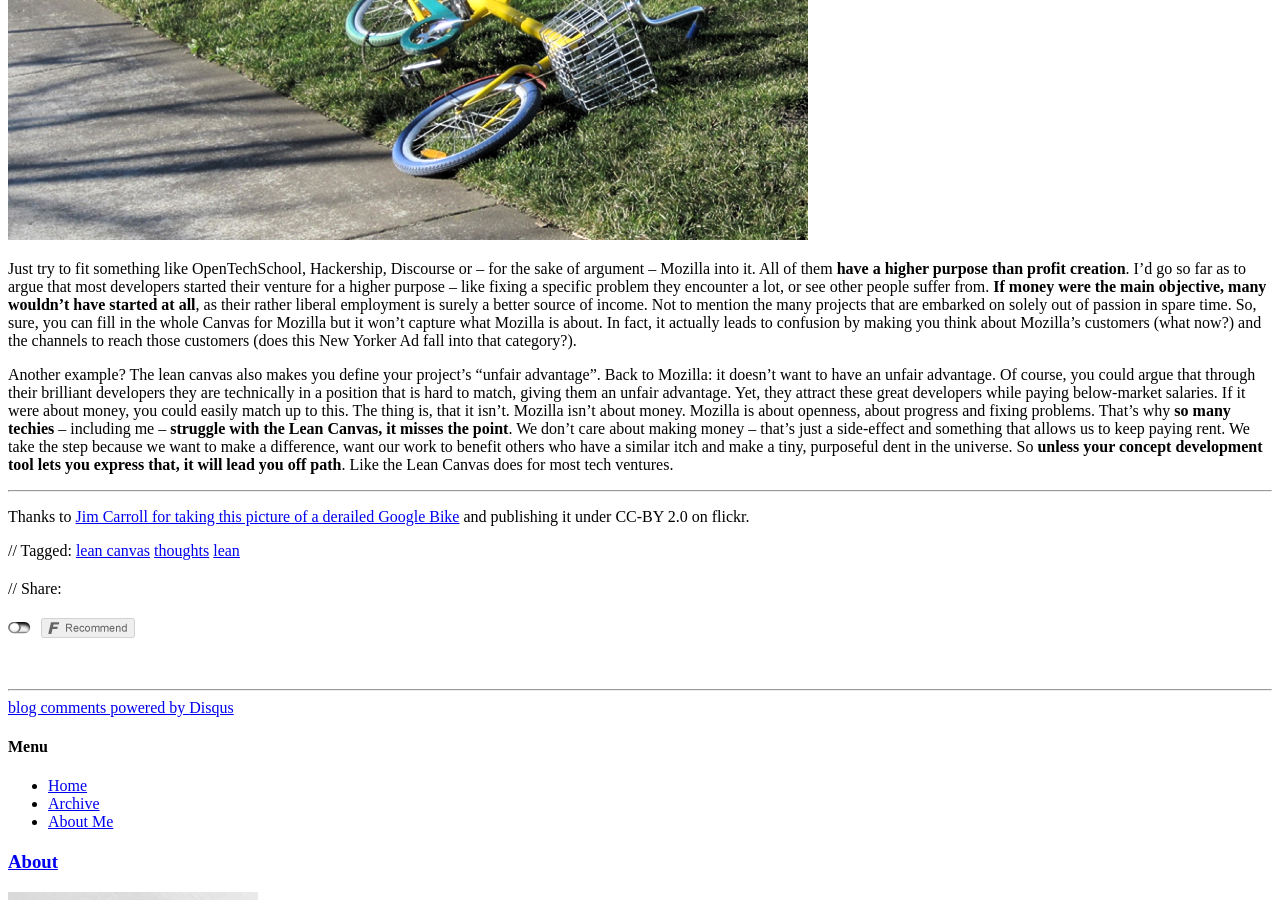
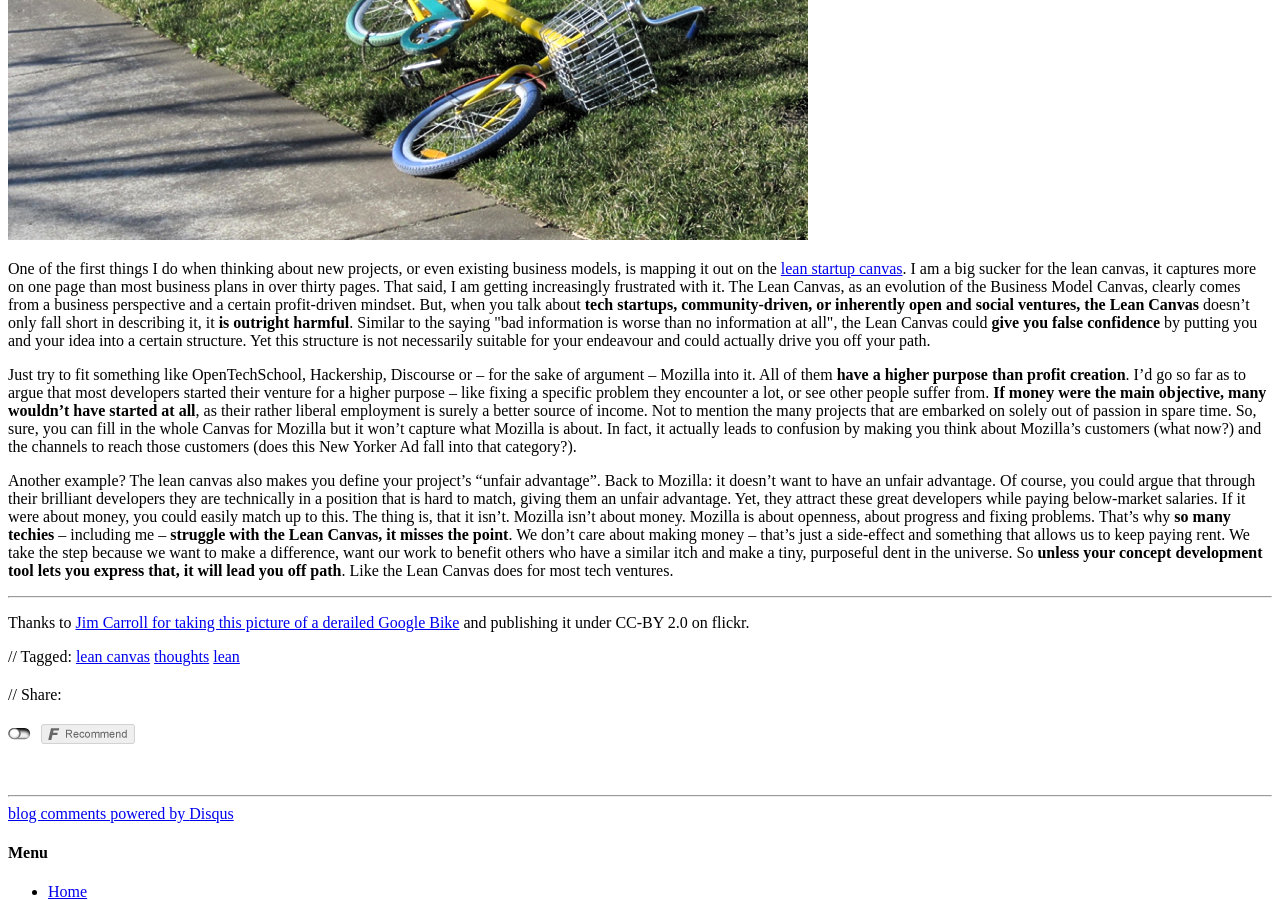
Before and after one commit to gnunicorn/blog, a Jekyll site: the page built from _posts/2014-07-21-warning-lean-startup-canvas-may-derail-your-tech-venture.md, in a window 1280 px wide and 900 px high, scrolled down 318 px. Built offline with Jekyll 4.4.1, drawn with Linux system fonts in a browser that asks for light colours; nearby versions of some CDN libraries; comment, search, counter and statistics services are not loaded.

Commit message:
monday mornings...

```diff
--- a/_posts/2014-07-21-warning-lean-startup-canvas-may-derail-your-tech-venture.md
+++ b/_posts/2014-07-21-warning-lean-startup-canvas-may-derail-your-tech-venture.md
@@ -8,6 +8,8 @@ image: /assets/content/posts/2014-07-19-google-bike-unrailed.jpg
 {% include JB/setup %}
 
 
+One of the first things I do when thinking about new projects, or even existing business models, is mapping it out on the [lean startup canvas](http://practicetrumpstheory.com/2012/02/why-lean-canvas/). I am a big sucker for the lean canvas, it captures more on one page than most business plans in over thirty pages. That said, I am getting increasingly frustrated with it. The Lean Canvas, as an evolution of the Business Model Canvas, clearly comes from a business perspective and a certain profit-driven mindset. But, when you talk about **tech startups, community-driven, or inherently open and social ventures, the Lean Canvas** doesn't only fall short in describing it, it **is outright harmful**. Similar to the saying \"bad information is worse than no information at all\", the Lean Canvas could **give you false confidence** by putting you and your idea into a certain structure. Yet this structure is not necessarily suitable for your endeavour and could actually drive you off your path.
+
 Just try to fit something like OpenTechSchool, Hackership, Discourse or – for the sake of argument – Mozilla into it. All of them **have a higher purpose than profit creation**. I'd go so far as to argue that most developers started their venture for a higher purpose – like fixing a specific problem they encounter a lot, or see other people suffer from. **If money were the main objective, many wouldn't have started at all**, as their rather liberal employment is surely a better source of income. Not to mention the many projects that are embarked on solely out of passion in spare time. So, sure, you can fill in the whole Canvas for Mozilla but it won't capture what Mozilla is about. In fact, it actually leads to confusion by making you think about Mozilla's customers (what now?) and the channels to reach those customers (does this New Yorker Ad fall into that category?).
 
 Another example? The lean canvas also makes you define your project's "unfair advantage". Back to Mozilla: it doesn't want to have an unfair advantage. Of course, you could argue that through their brilliant developers they are technically in a position that is hard to match, giving them an unfair advantage. Yet, they attract these great developers while paying below-market salaries. If it were about money, you could easily match up to this. The thing is, that it isn't. Mozilla isn't about money. Mozilla is about openness, about progress and fixing problems. That's why **so many techies** – including me – **struggle with the Lean Canvas, it misses the point**. We don't care about making money – that's just a side-effect and something that allows us to keep paying rent. We take the step because we want to make a difference, want our work to benefit others who have a similar itch and make a tiny, purposeful dent in the universe. So **unless your concept development tool lets you express that, it will lead you off path**. Like the Lean Canvas does for most tech ventures.
```
